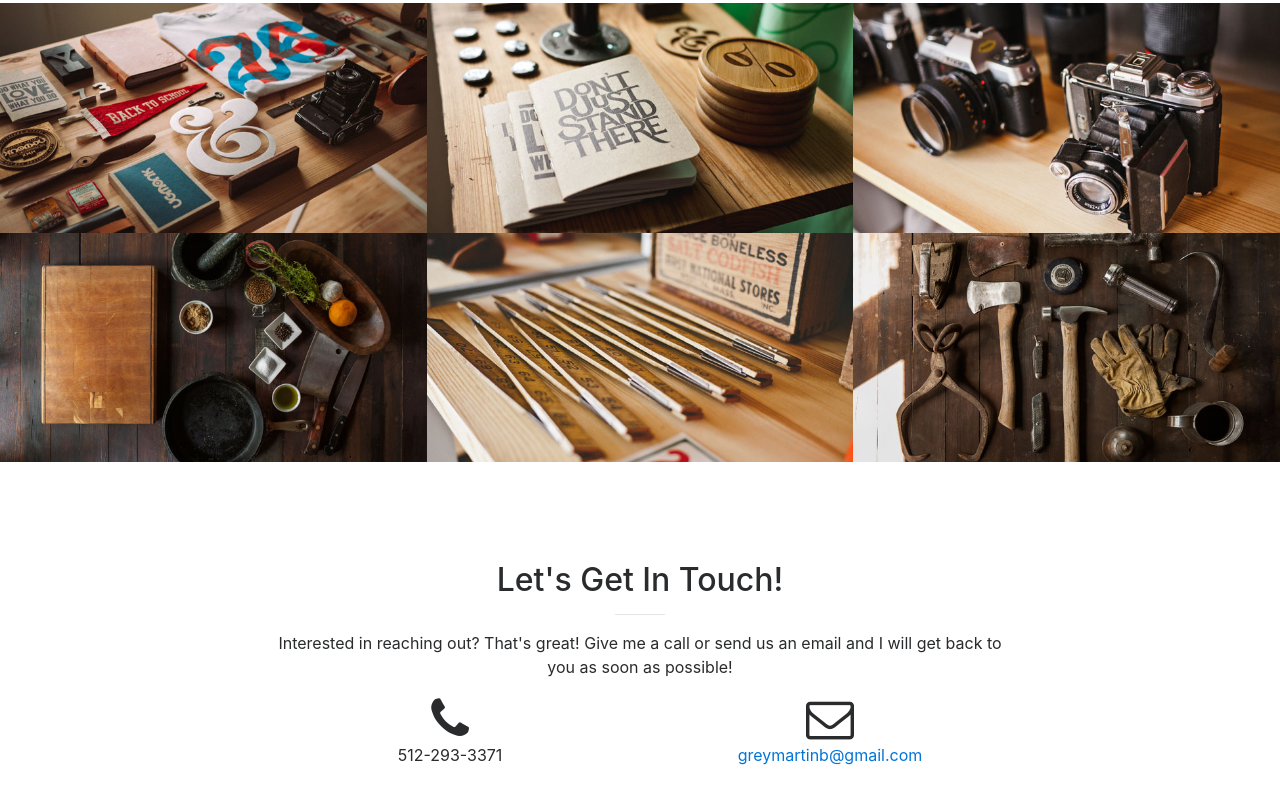
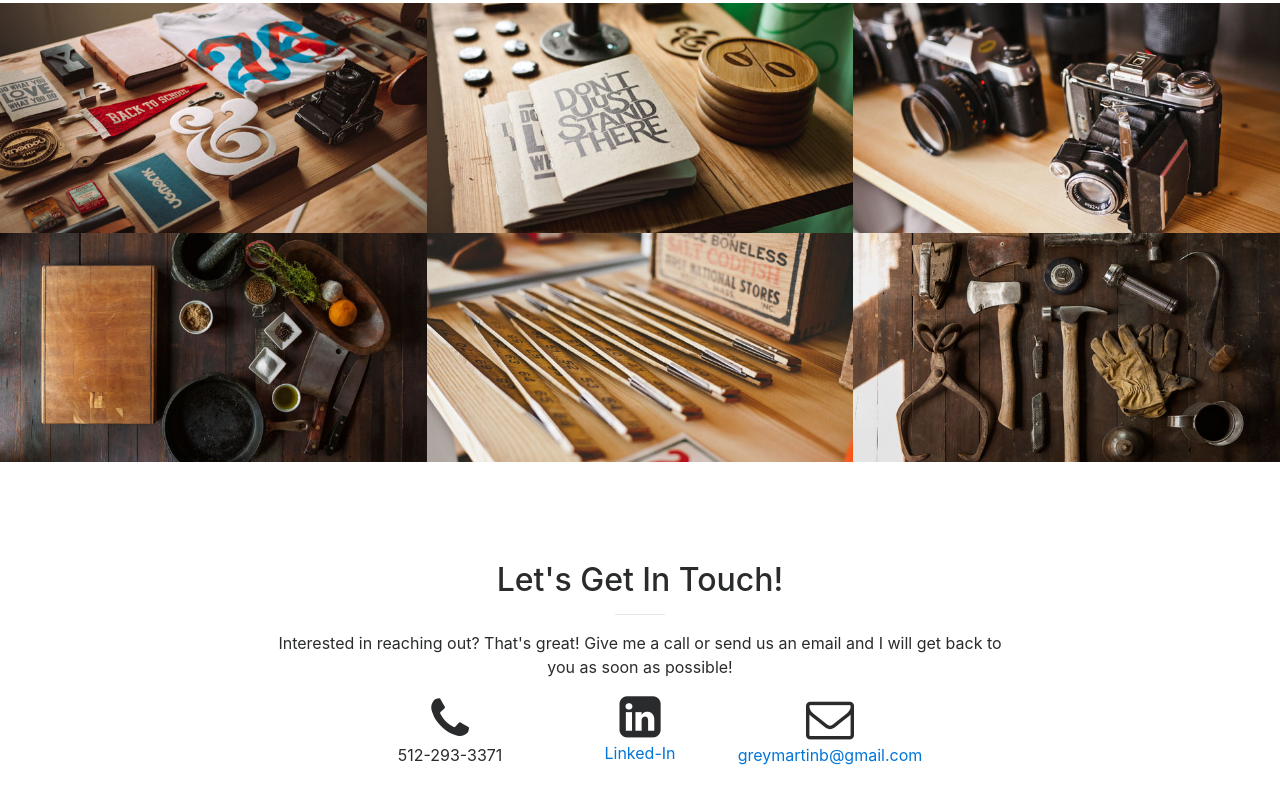
Before and after one commit to greymartinb/Professional-Portfolio, a website with bundled scripts: page index.html in a window 1280 px wide. Shown: the part 1685-2488 px from the top of the page. Built offline with nearby package versions, Linux system fonts and the light colour scheme.

Commit message:
linkedin

```diff
--- a/css/creative.css
+++ b/css/creative.css
@@ -3,6 +3,10 @@
  * Copyright 2013-2017 Start Bootstrap
  * Licensed under MIT (https://github.com/BlackrockDigital/startbootstrap-creative/blob/master/LICENSE)
  */
+ .special{
+     position: relative;
+    top: -90px;
+  };
 html,
 body {
   width: 100%;
--- a/index.html
+++ b/index.html
@@ -250,7 +250,11 @@
                 </div>
                 <div class="col-lg-4 text-center">
                     <i class="fa fa-envelope-o fa-3x sr-contact"></i>
-                    <p><a href="mailto:your-email@your-domain.com">greymartinb@gmail.com</a></p>
+                    <p><a href="mailto:greymartinb@gmail.com">greymartinb@gmail.com</a></p>
+                </div>
+                <div class="col-lg-4 offset-lg-4 text-center special">
+                    <i class="fa fa-linkedin-square fa-3x"></i>
+                    <p><a href= "https://www.linkedin.com/in/grey-martin-buhrdorf-17224099/">Linked-In</a></p>
                 </div>
             </div>
         </div>
```
Also changed, not shown: css/creative.min.css.
